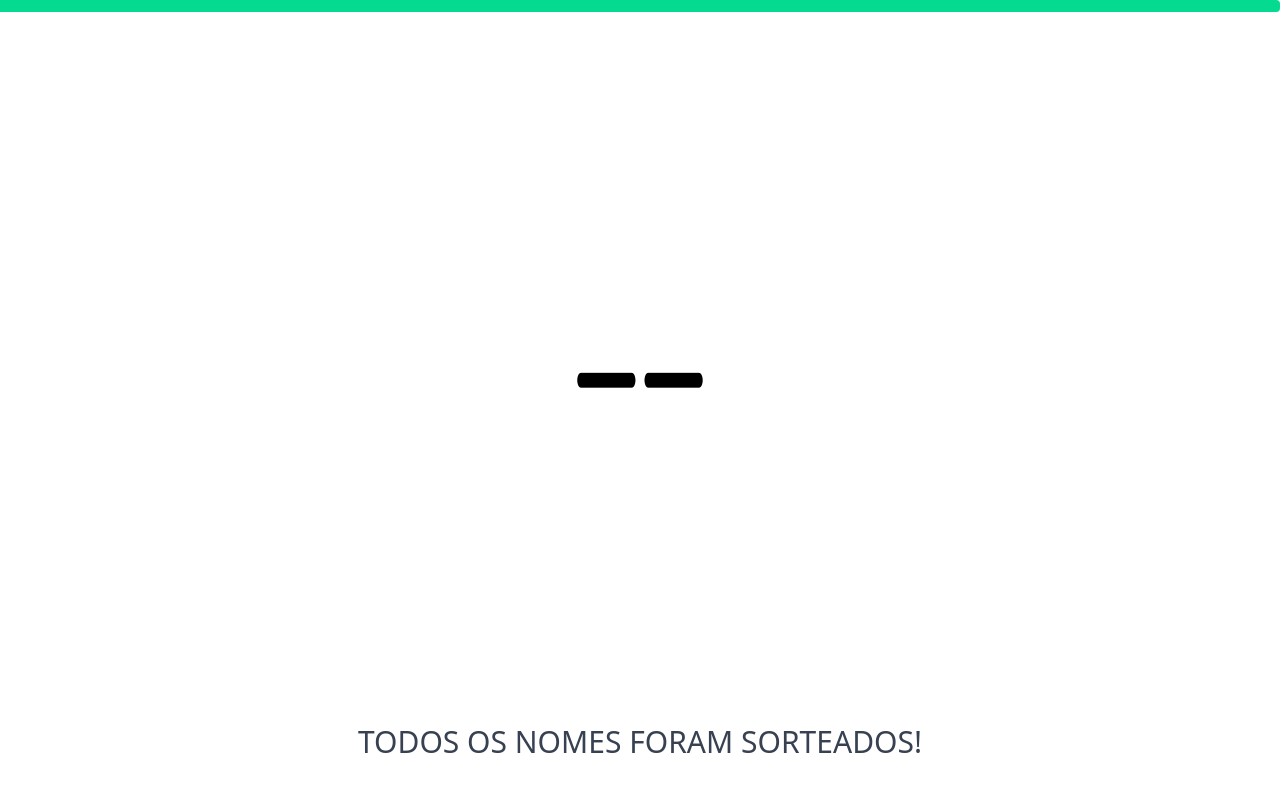
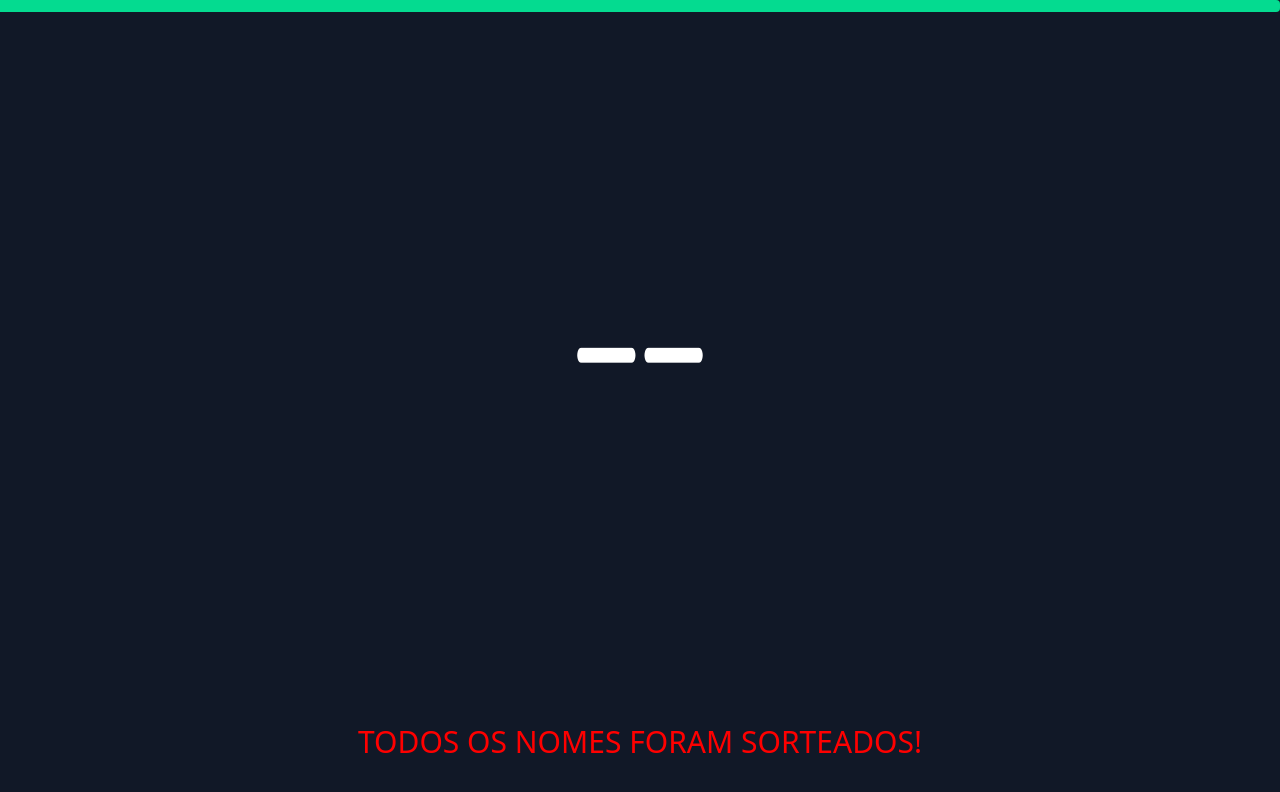
Before and after one commit to davidfreitas-dev/sorteio-da-familia, a Vue app: page / in a window 1280 px wide. Shown: the top 792 px of the page. Built offline with nearby package versions, Linux system fonts and the light colour scheme; no server answers; the database is empty.

Commit message:
ajuste nas cores e centralizacao das informacoes do resultado

```diff
--- a/src/components/Result.vue
+++ b/src/components/Result.vue
@@ -25,7 +25,8 @@ defineExpose({explode});
 </script>
 
 <template>
-  <div class="content flex-1 flex flex-col justify-center items-center">
+  <div class="content flex-1 flex flex-col justify-center items-center text-white">
+    <div class="h-1/4 flex flex-col justify-start items-center">
       <ConfettiExplosion v-if="visible" />
 
       <div id="result">
@@ -40,6 +41,7 @@ defineExpose({explode});
         size="xxl"
       />
     </div>
+  </div>
 </template>
 
 <style scoped>
--- a/src/components/Text.vue
+++ b/src/components/Text.vue
@@ -26,7 +26,7 @@ const props = defineProps({
       'font-bold': weight === 'bold',
       'font-semibold': weight === 'semibold',
     }"
-    class="text-gray-700 text-center font-sans w-3/4 leading-tight"
+    class="text-center font-sans w-3/4 leading-tight"
   >
     {{ text }}
   </span>
--- a/src/pages/Home.vue
+++ b/src/pages/Home.vue
@@ -36,8 +36,10 @@ const confirmResult = () => {
 
   const resultId = result.value.id;
 
-  names.value.map(name => {
-    name.drawn = name.id === resultId;
+  names.value.forEach(name => {
+    if (name.id === resultId) {
+      name.drawn = true;
+    }
   });
 
   const docRef = doc(db, 'families', resultId);
@@ -148,7 +150,7 @@ onBeforeUnmount(() => {
 </script>
 
 <template>
-  <div class="flex flex-col justify-center items-center h-screen w-full">
+  <div class="flex flex-col justify-center items-center h-screen w-full bg-gray-900">
     <Progressbar
       :progress="progress"
       class="mb-3"
```
Lines whose indentation alone changed are shown as unchanged.
